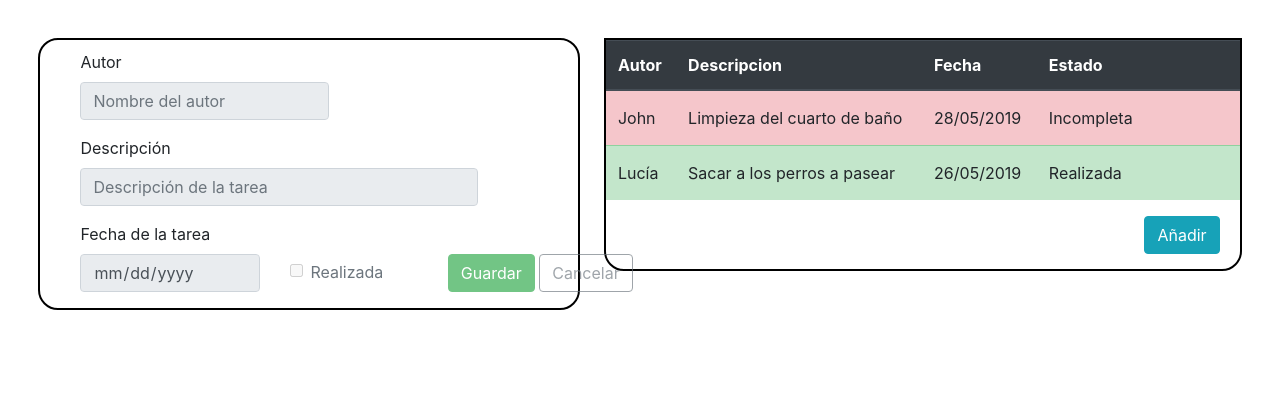
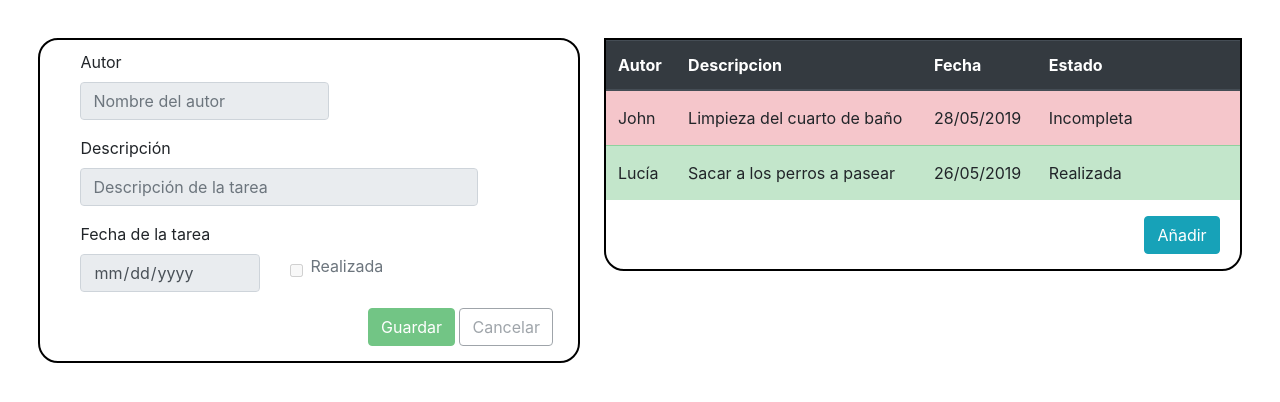
Before and after one commit to felisito16/AngularJS-Curso, a plain HTML site: page AngularJS/00 - Ejercicios/Tarea 1/tareas.html in a window 1280 px wide. Drawn offline with nearby package versions, Linux system fonts and the light colour scheme.

Commit message:
10 - ultimos retoques css

```diff
--- a/AngularJS/00 - Ejercicios/Tarea 1/css/tareas.css
+++ b/AngularJS/00 - Ejercicios/Tarea 1/css/tareas.css
@@ -26,10 +26,18 @@
 .inputDescripcion { width: 80%; }
 .inputFecha { width: 180px; }
 
+
 .divFecha { display: -webkit-box; }
-.divChkBotones { margin-left: 50px; }
+.divChk { margin-left: 50px; }
+.divBotonesEditar {
+    display: inline-block;
+    margin: auto;
+    float: right;
+    margin-right: 5%;
+    padding-bottom: 3%;
+}
 .chkRealizadoEditar { margin-top: 0.77%; }
-.buttonGuardar { margin-left: 60px; }
+.buttonGuardar { margin: auto; }
 
 .buttonAdd {
     vertical-align: top;
@@ -41,7 +49,7 @@
     vertical-align: middle;
 }
 
-/* Trucos de veterano */
+/* Trucos */
 tbody > tr > td:last-child > a {
     visibility: hidden;
 }
--- a/AngularJS/00 - Ejercicios/Tarea 1/tareas.html
+++ b/AngularJS/00 - Ejercicios/Tarea 1/tareas.html
@@ -44,16 +44,18 @@
                         <!-- Fecha -->
                         <input ng-model="valueFecha" ng-disabled="noEditable" type="date"
                             class="inputFecha form-control" placeholder="dd/mm/aaaa">
-                        <div class="divChkBotones">
+                        <div class="divChk">
                             <!-- Realizado / Check -->
                             <input ng-model="valueCheck" ng-disabled="noEditable" type="checkbox"
                                 class="chkRealizadoEditar form-check-input">
                             <label class="form-check-label">Realizada</label>
-                            <button ng-click="Save()" type="button" ng-disabled="noEditable"
-                                class="buttonGuardar btn btn-success">Guardar</button>
-                            <button ng-click="Cancelar()" type="button" ng-disabled="noEditable"
-                                class="btn btn-outline-secondary">Cancelar</button>
                         </div>
+                    </div>
+                    <div class="divBotonesEditar">
+                        <button ng-click="Save()" type="button" ng-disabled="noEditable"
+                            class="buttonGuardar btn btn-success">Guardar</button>
+                        <button ng-click="Cancelar()" type="button" ng-disabled="noEditable"
+                            class="btn btn-outline-secondary">Cancelar</button>
                     </div>
                 </form>
             </div>
@@ -86,7 +88,8 @@
                     </tr>
                 </tbody>
             </table>
-            <button ng-disabled="apagarBoton" ng-click="Add()" type="button" class="buttonAdd btn btn-info">Añadir</button>
+            <button ng-disabled="apagarBoton" ng-click="Add()" type="button"
+                class="buttonAdd btn btn-info">Añadir</button>
         </div>
     </div>
 
```
